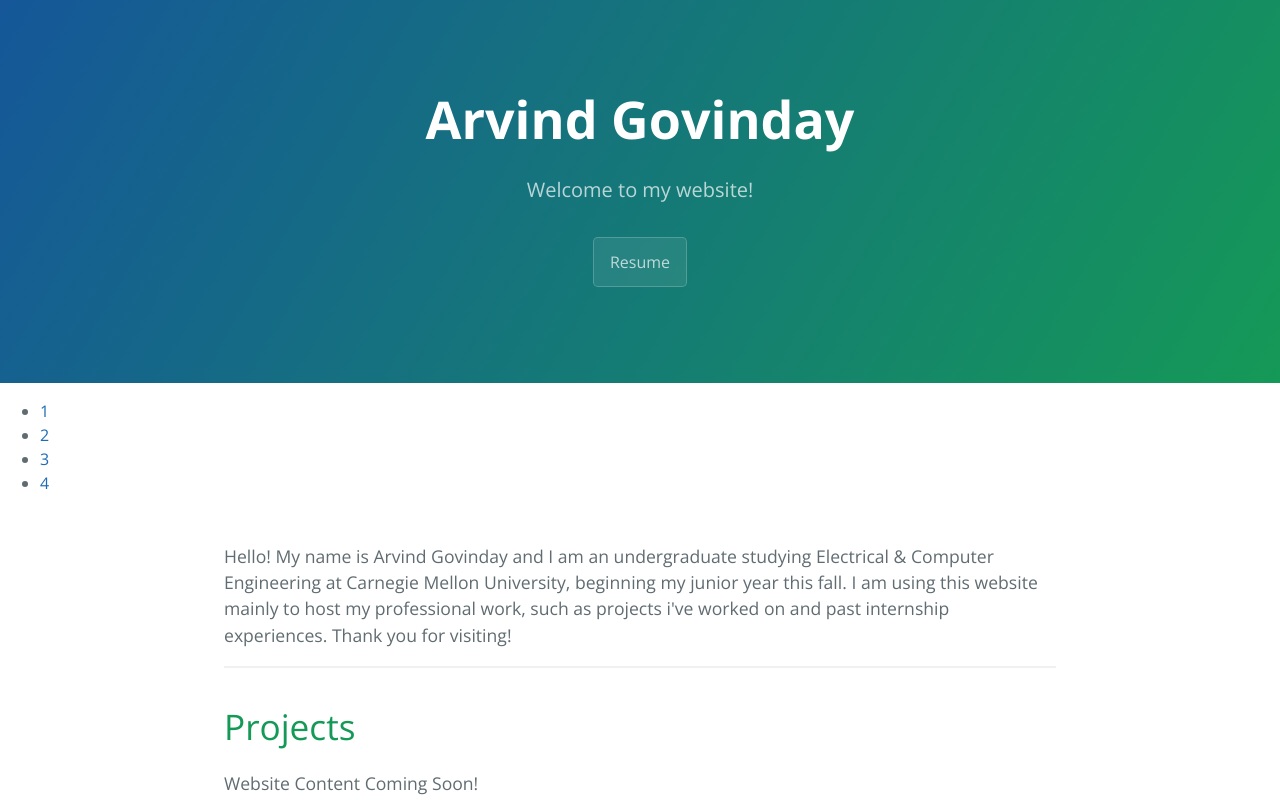
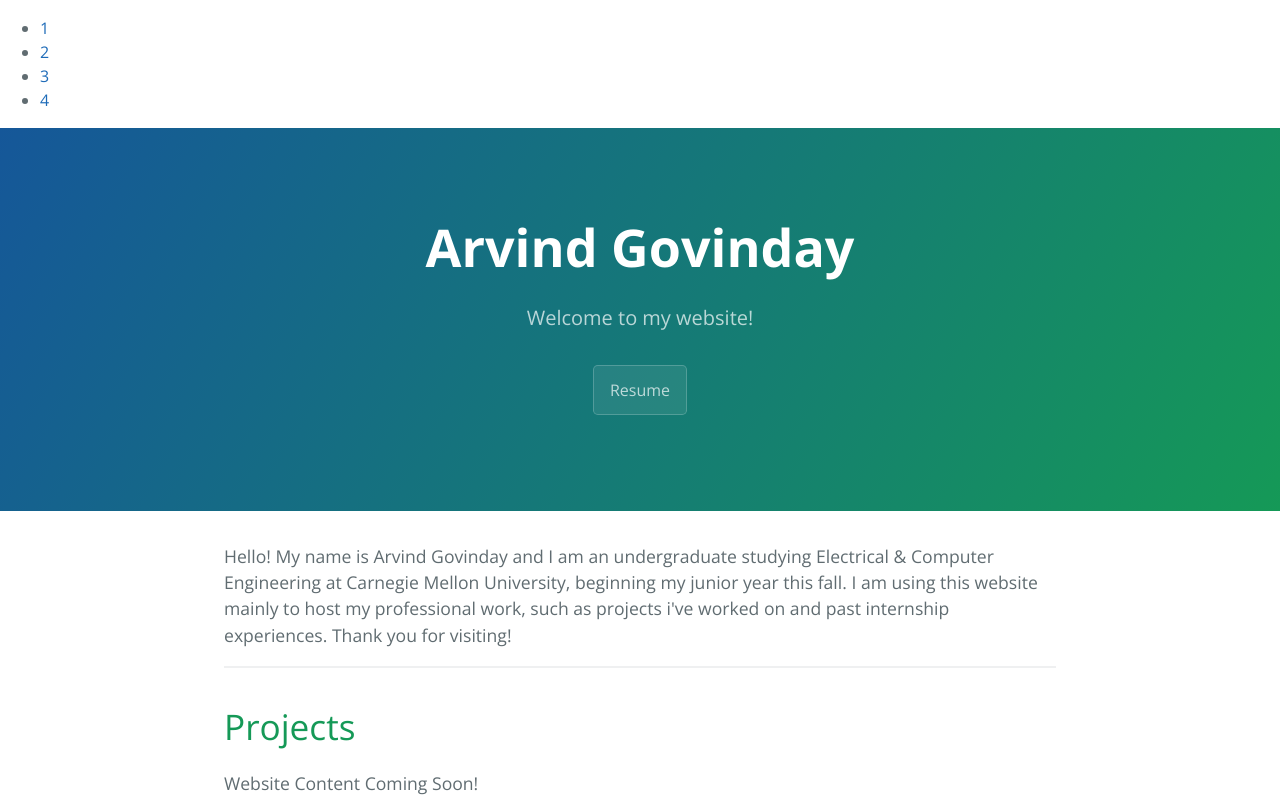
Before and after one commit to Arvgov/arvgov.github.io, a website: page index.html in a window 1280 px wide. Shown: the top 800 px of the page. Drawn offline with nearby package versions, Linux system fonts and the light colour scheme.

Commit message:
nav bar at top now

```diff
--- a/index.html
+++ b/index.html
@@ -11,19 +11,19 @@
   </head>
   <body>
     <section>
-
+        <ul>
+            <li><a id="#user-content-header-1">1</a></li>
+            <li><a id="#user-content-header-2">2</a></li>
+            <li><a id="#user-content-header-3">3</a></li>
+            <li><a id="#user-content-header-4">4</a></li>
+          </ul>
     </section>
     <section class="page-header">
       <h1 class="project-name">Arvind Govinday</h1>
       <h2 class="project-tagline">Welcome to my website!</h2>
       <a href="#" class="btn">Resume</a>
     </section>
-    <ul>
-        <li><a id="user-content-header-1">1</a></li>
-        <li><a href="user-content-header-2">2</a></li>
-        <li><a href="user-content-header-3">3</a></li>
-        <li><a href="user-content-header-4">4</a></li>
-      </ul>
+
     <section class="main-content">
       <p>Hello! My name is Arvind Govinday and I am an undergraduate studying Electrical & Computer Engineering at Carnegie Mellon
       University, beginning my junior year this fall. I am using this website mainly to host my professional work, such as
```
